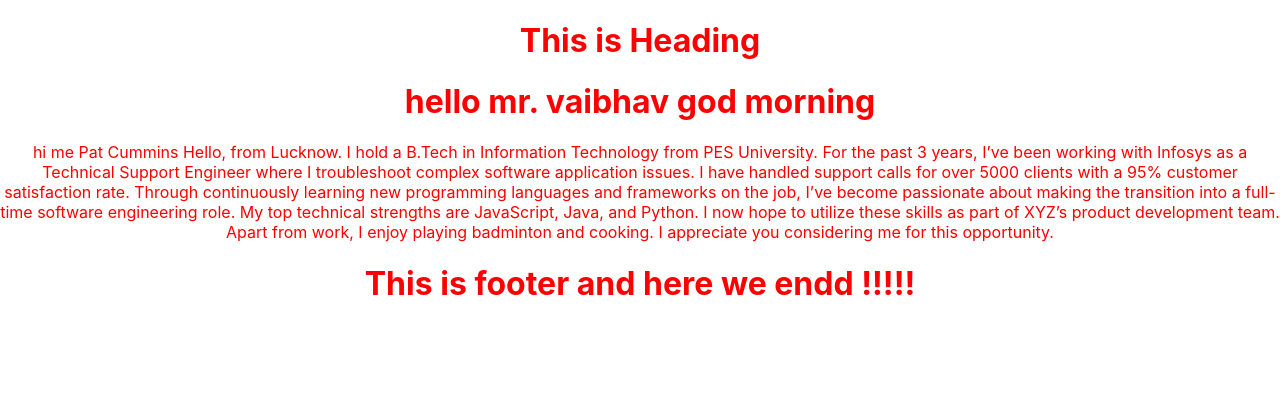
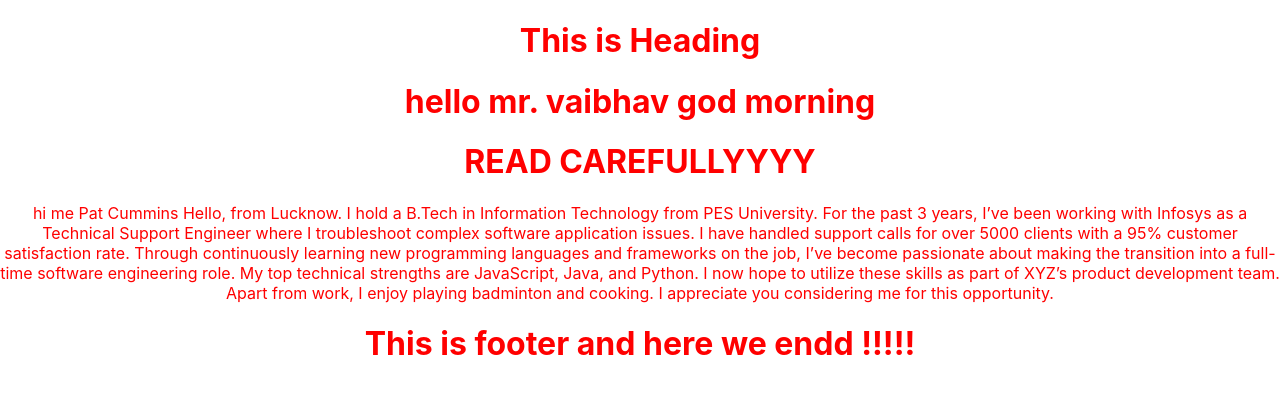
Before and after one commit to SaxenaVaibhav80/learning_react, a React (Create React App) app in the folder basic-app/: page / in a window 1280 px wide. Shown: the top 394 px of the page. Built offline with nearby package versions, Linux system fonts and the light colour scheme.

Commit message:
using multiple component as a single component and exporting it

```diff
--- a/basic-app/src/App.js
+++ b/basic-app/src/App.js
@@ -9,7 +9,7 @@ function App() {
   return (
     <div className="App">
      <Heading></Heading>
-     <Greet></Greet>
+     <Greet name='VAIBHAV'></Greet>
      <Paragraph></Paragraph>
      <Footer></Footer>
     </div>
--- a/basic-app/src/components/Greet.js
+++ b/basic-app/src/components/Greet.js
@@ -10,8 +10,7 @@ import React from 'react'
 
 
 // jsx syntax can be converted into the js syntax using babel
-  const greet = () =>{
-
+   const Greet = () =>{
      return React.createElement(
     'div',
     null,
@@ -19,4 +18,31 @@ import React from 'react'
    )
 }
 
-export default greet
+
+// PROPS--->
+// 1-Props are arguments passed into React components.
+// 2-Props are passed to components via HTML attributes.
+
+
+// const greet =(props)=>
+// {  console.log(props.name)
+//     return <h1>hello mr. vaibhav god morning</h1>  // this is jsx syntax and that jsx will converted into js using babel
+// }
+
+
+// using multiple component as a single component and exporting it --->
+
+function Alert()
+{
+
+   return(
+      <div>
+         <Greet/>
+         <h1>READ CAREFULLYYYY</h1>
+      </div>
+   )
+}
+
+
+
+export default Alert
--- a/basic-app/src/index.js
+++ b/basic-app/src/index.js
@@ -3,12 +3,13 @@ import ReactDOM from 'react-dom/client';
 import './index.css';
 import App from './App';
 import reportWebVitals from './reportWebVitals';
+// import { StrictMode } from 'react';
 
 const root = ReactDOM.createRoot(document.getElementById('root'));
 root.render(
-  <React.StrictMode>
+
     <App />
-  </React.StrictMode>
+
 );
 
 // If you want to start measuring performance in your app, pass a function
```
